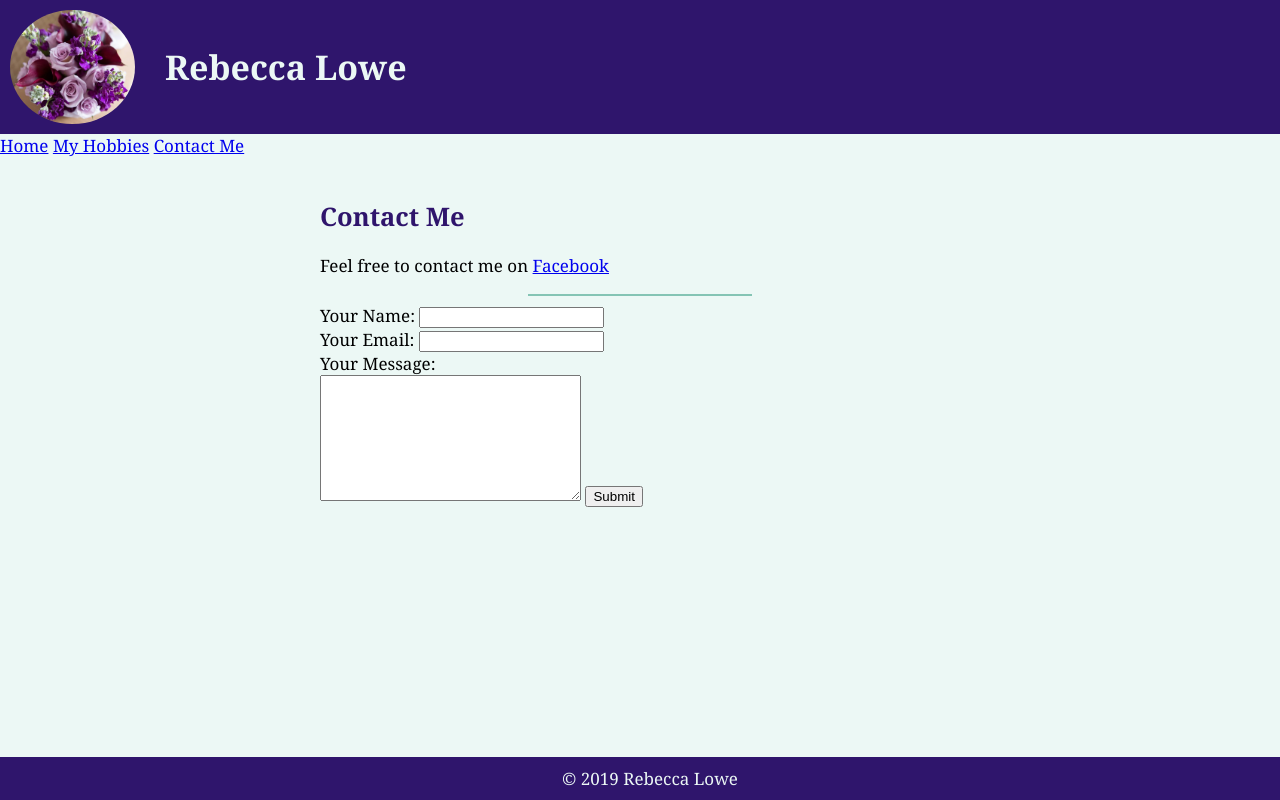
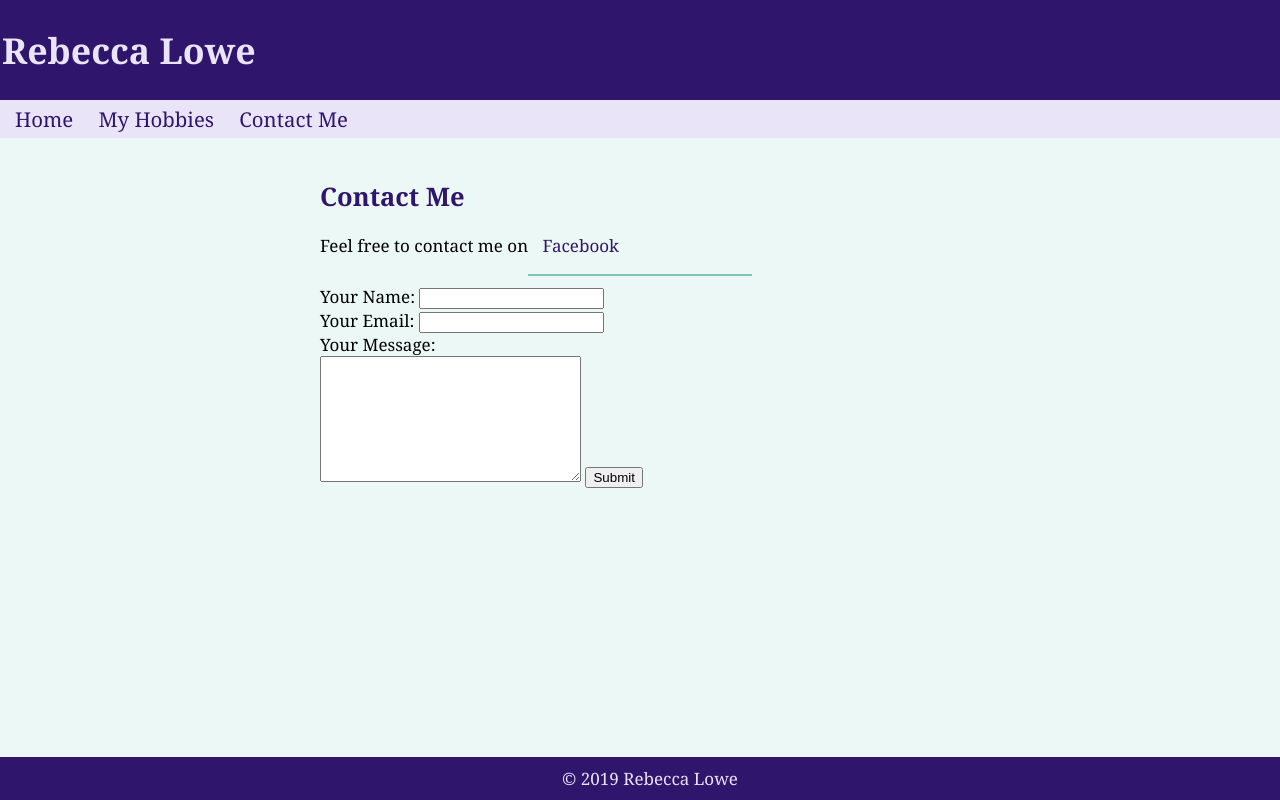
Before and after one commit to RebeccaML/Resume, a plain HTML site: page contact.html in a window 1280 px wide. Drawn offline with Linux system fonts and the light colour scheme.

Commit message:
css update

```diff
--- a/contact.html
+++ b/contact.html
@@ -11,7 +11,6 @@
 <body>
     <div id="container">
         <header>
-            <img src="images/flowers.jpg" alt="purple flowers">
             <h1>Rebecca Lowe</h1>
         </header>
         <nav>
--- a/css/style.css
+++ b/css/style.css
@@ -1,6 +1,7 @@
 /* Main style for resume site
  * Colors: #ECF8F5 (pale turquoise)
  *         #84C4B4 (darker turquoise)
+ *         #EAE4F9 (pale purple)
  *         #2F156C (dark purple) */
 html, body {
     font-family: Cambria, Cochin, Georgia, Times, 'Times New Roman', serif;
@@ -20,13 +21,14 @@ body {
 }
 
 header {
-    align-items: center;
     background-color: #2F156C;
-    display: flex;
-    flex-direction: row;
-    flex-wrap: wrap;
-    justify-content: space-between;
-    width: 100%;
+    padding: 2px;
+}
+
+nav {
+    background-color: #EAE4F9;
+    padding: 5px;
+    font-size: 1.2em;
 }
 
 main {
@@ -35,14 +37,28 @@ main {
     margin: auto;
 }
 
+footer {
+    background-color: #2F156C;
+    color: #EAE4F9;
+    flex-shrink: 0;
+    padding: 10px;
+    text-align: center;
+    width: 100%;
+}
+
 h1 {
-    color: #ECF8F5;
-    flex: 1 0 600px;
-    padding-left: 20px;
+    color: #EAE4F9;
+    font-size: 2.1em;
 }
 
 h2 {
     color: #2F156C;
+}
+
+a {
+    color: #2F156C;
+    text-decoration: none;
+    padding: 0 10px 0 10px;
 }
 
 hr {
@@ -51,19 +67,3 @@ hr {
     height: 2px;
     width: 35%;
 }
-
-img {
-    border-radius: 50%;
-    flex: 0 1 150px;
-    max-width: 125px;
-    padding: 10px;
-}
-
-footer {
-    background-color: #2F156C;
-    color: #ECF8F5;
-    flex-shrink: 0;
-    padding: 10px;
-    text-align: center;
-    width: 100%;
-}
```
Also changed, not shown: hobbies.html (+0 -1 lines), index.html (+0 -1 lines), images/flowers.jpg (deleted).
